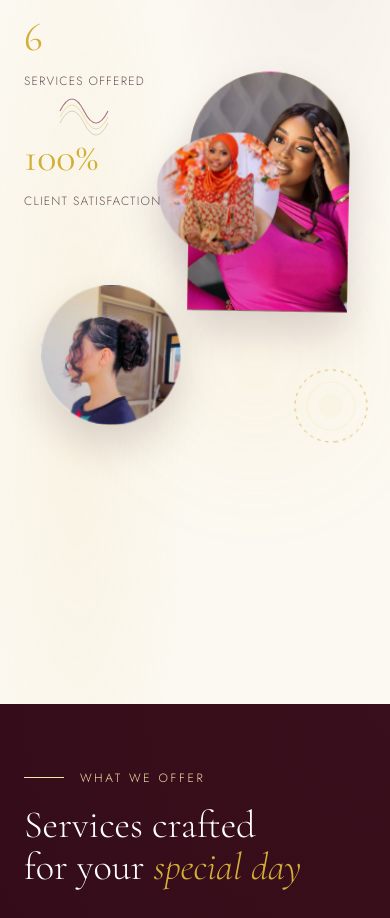
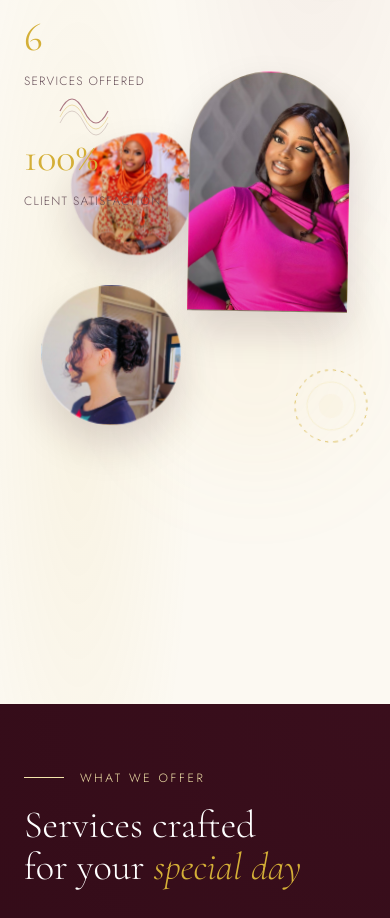
Before and after one commit to Nashir-ngb/Abral-Makeup, a website: page index.html in a window 390 px wide. Shown: the part 835-1753 px from the top of the page. Drawn offline with nearby package versions, Linux system fonts and the light colour scheme.

Commit message:
Update blob

```diff
--- a/index.html
+++ b/index.html
@@ -1995,10 +1995,10 @@
       .collage-blob {
         width: 120px;
         height: 120px;
-        left: 40%;
+        left: 15%;
         top: 40px;
         font-size: 0.7rem;
-        z-index: 5;
+        z-index: 2;
       }
 
       .collage-bg-blob {
```
